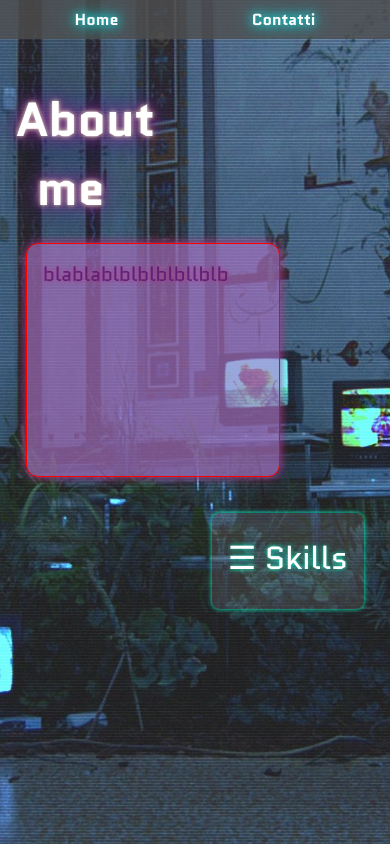
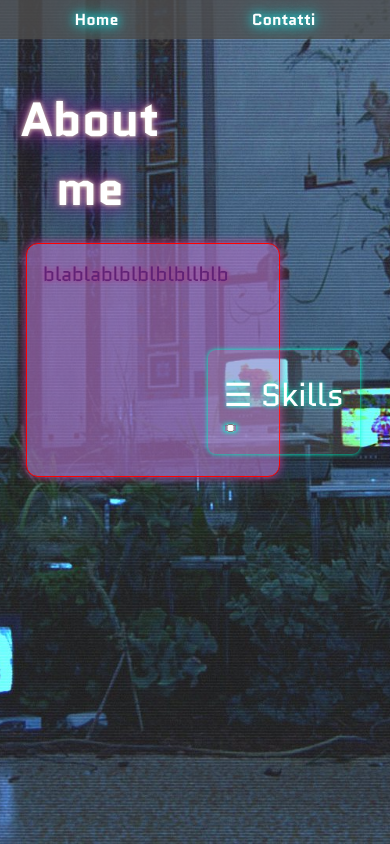
Before and after one commit to Bendersnatch/PortfolioVHS, a plain HTML site: page portfolio.html in a window 390 px wide. Drawn offline with Linux system fonts and the light colour scheme.

Commit message:
Update style.css

```diff
--- a/style.css
+++ b/style.css
@@ -1,4 +1,6 @@
-* {
+*,
+*::after,
+*::before {
   margin: 0;
   padding: 0;
   box-sizing: border-box;
@@ -242,9 +244,6 @@ main .skills-section {
   text-shadow: 0 0 5px #00ffcc;
   margin-bottom: 1rem;
   appearance: none;
-  -webkit-animation: flicker 3.2s infinite alternate;
-  animation: flicker 3.2s infinite alternate;
-  z-index: 3;
 }
 
 /* nasconde la spunta di checkbox*/
@@ -381,13 +380,16 @@ input[type="checkbox"] {
 }
 
 /* Mobile portfolio*/
-@media (max-width: 700px) {
+@media (max-width: 680px) {
   :root {
     --bar-width: 60px;
     --bar-height: 8px;
     --hamburger-gap: 6px;
     --foreground: #00ffcc;
     --background: rgba(255, 255, 255, 0.2);
+    --hamburger-margin-right: 30px;
+    --hamburger-margin-top: 350px;
+    --animation-timing: 200ms ease-in-out;
   }
 
   .skills-hamburger {
@@ -395,6 +397,11 @@ input[type="checkbox"] {
     flex-direction: column;
     gap: var(--hamburger-gap);
     width: max-content;
+    position: absolute;
+    right: var(--hamburger-margin-right);
+    top: var(--hamburger-margin-top);
+    z-index: 1;
+    cursor: pointer;
   }
 
   .skills-hamburger::before,
@@ -405,46 +412,52 @@ input[type="checkbox"] {
     height: var(--bar-height);
     background-color: var(--foreground);
     display: block;
-    cursor: pointer;
-    font-size: 1.5rem;
-    color: #fff;
     max-width: fit-content;
     max-height: fit-content;
     border-radius: 9999px;
     box-shadow: 0 0 5px #00ffcc;
+    transition: opacity var(--animation-timing), width var(--animation-timing);
+    -webkit-transition: opacity var(--animation-timing), width var(--animation-timing);
+    -moz-transition: opacity var(--animation-timing), width var(--animation-timing);
+    -ms-transition: opacity var(--animation-timing), width var(--animation-timing);
+    -o-transition: opacity var(--animation-timing), width var(--animation-timing);
   }
 
-  .skills-hamburger input {
-    appearance: none;
-    padding: 0;
-    margin: 0;
-    outline: none;
-    pointer-events: none;
+  .skills-checkbox {
+    display: none;
+  }
+
+  .skills-checkbox:checked~.skills-list {
+    max-height: 300px;
   }
 
   .skills-list {
     overflow: hidden;
     max-height: 0;
-    transition: max-height 0.4s ease;
+    transition: max-height 0.6s ease;
     display: flex;
-    flex-direction: column;
+    flex-direction: row;
     align-items: center;
     gap: 1rem;
+    -webkit-transition: max-height 0.6s ease;
+    -moz-transition: max-height 0.6s ease;
+    -ms-transition: max-height 0.6s ease;
+    -o-transition: max-height 0.6s ease;
   }
 
   .skills-list.show {
-    display: 500px;
+    display: 400px;
   }
 
 
   .skill-item {
-    width: 60px;
-    font-size: 0.9rem;
+    width: 25px;
+    font-size: 0.7rem;
   }
 
   .skill-item img {
-    width: 30px;
-    height: 30px;
+    width: 20px;
+    height: 20px;
   }
 
   .skills-section {
```
